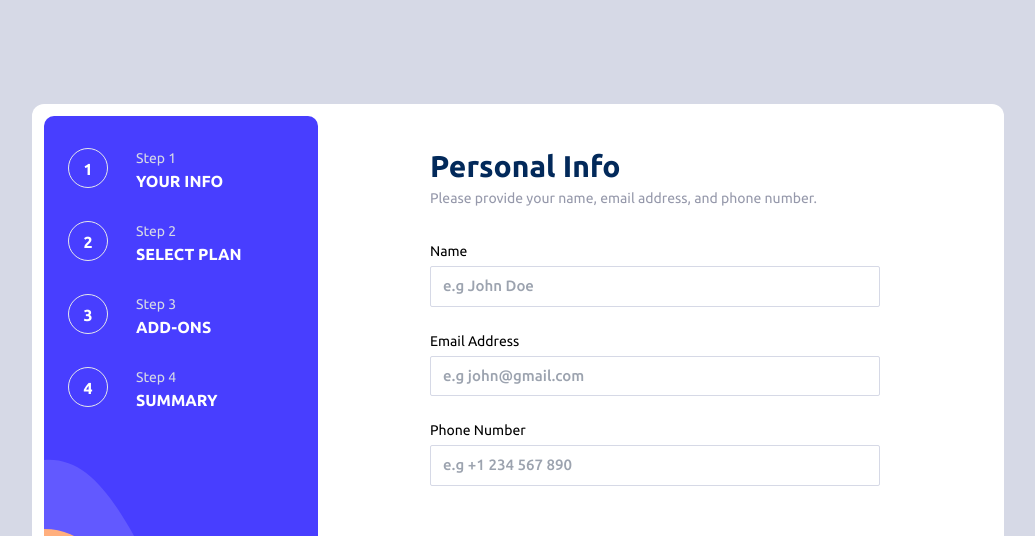
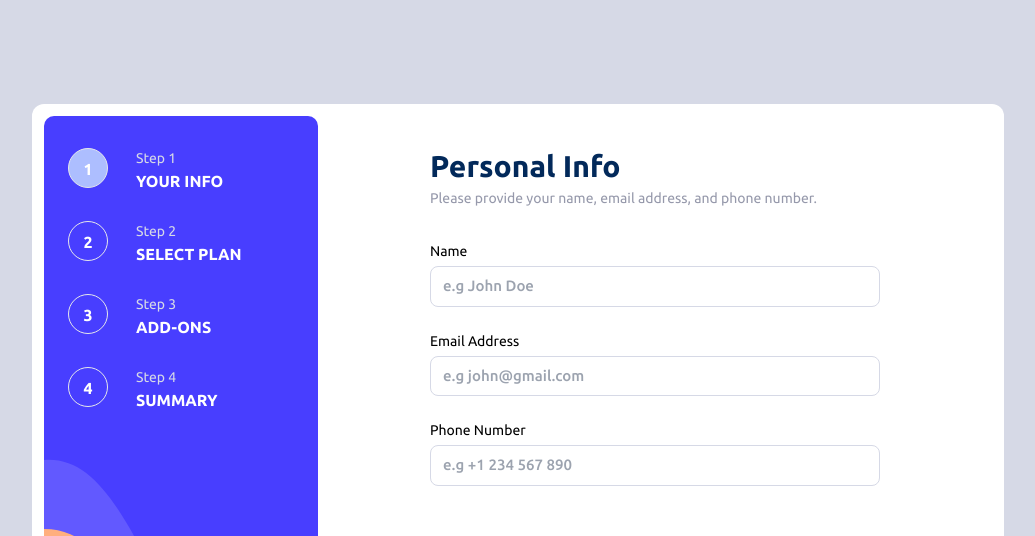
Before and after one commit to zainkazi/multi-step-form-react, a React (Vite) app: page / in a window 1280 px wide. Shown: the top 536 px of the page, without its empty margins (122-1157 px from the left). Built offline with nearby package versions, Linux system fonts and the light colour scheme.

Commit message:
Added functionality in plan section

```diff
--- a/src/components/AddonComponent.jsx
+++ b/src/components/AddonComponent.jsx
@@ -1,10 +1,14 @@
 import React from "react";
 
-const AddonComponent = ({ title, desc, price }) => {
+const AddonComponent = ({ title, desc, price, onBoxCheck }) => {
   return (
     <div className="flex justify-between items-center border border-[#d6d9e6] space-x-5 md:space-x-40 py-3 px-8 rounded-xl hover:border-[#02295a]">
       <div className="flex items-center space-x-6">
-        <input className="w-4 h-4" type="checkbox" />
+        <input
+          onClick={() => onBoxCheck(title, price)}
+          className="w-4 h-4"
+          type="checkbox"
+        />
         <div className="">
           <div className="font-bold text-[#02295a]">{title}</div>
           <div className="text-[#9699ab] text-[14px]">{desc}</div>
--- a/src/components/Addons.jsx
+++ b/src/components/Addons.jsx
@@ -2,9 +2,9 @@ import React, { useState, useEffect } from "react";
 import AddonComponent from "./AddonComponent";
 import SectionHeading from "./SectionHeading";
 
-const Addons = ({ currentStep }) => {
+const Addons = ({ currentStep, onBoxCheck }) => {
   const [bg, setBg] = useState("black");
-  const [addons, setAddons] = useState([
+  const [addonOptions, setAddonOptions] = useState([
     {
       id: 1,
       title: "Online service",
@@ -34,8 +34,9 @@ const Addons = ({ currentStep }) => {
         desc="Add-ons help enhance your gaming experience."
       />
       <div className="space-y-5">
-        {addons.map((addon) => (
+        {addonOptions.map((addon) => (
           <AddonComponent
+            onBoxCheck={onBoxCheck}
             key={addon.id}
             title={addon.title}
             desc={addon.desc}
--- a/src/components/Form.jsx
+++ b/src/components/Form.jsx
@@ -12,26 +12,94 @@ const Form = () => {
   const [stepNumber, setStepNumber] = useState(() => 1);
   const [goBackVisible, setGoBackVisible] = useState("invisible");
   const [steps, setSteps] = useState([
-    { id: 1, title: "YOUR INFO", active: false },
+    { id: 1, title: "YOUR INFO", active: true },
     { id: 2, title: "SELECT PLAN", active: false },
     { id: 3, title: "ADD-ONS", active: false },
     { id: 4, title: "SUMMARY", active: false },
   ]);
 
+  const [yourInfo, setYourInfo] = useState({
+    name: "",
+    email: "",
+    phone: "",
+  });
+  const [isEmpty, setIsEmpty] = useState(false);
+
+  const [plan, setPlan] = useState({
+    title: "",
+    price: 0,
+    yearly: false,
+  });
+
+  const [addons, setAddons] = useState([]);
+
   useEffect(() => {
+    setSteps((prevSteps) => {
+      const updatedSteps = prevSteps.map((step) => {
+        if (step.id === stepNumber) {
+          return { ...step, active: true };
+        } else {
+          return { ...step, active: false };
+        }
+      });
+      return updatedSteps;
+    });
     if (stepNumber > 1) {
       setGoBackVisible("visible");
     } else {
       setGoBackVisible("invisible");
     }
-  }, [stepNumber]);
+
+    // console.log(steps);
+    // console.log(stepNumber);
+    // console.log(yourInfo);
+    // console.log(plan);
+  }, [stepNumber, yourInfo, plan]);
 
   const nextStep = () => {
+    // if (
+    //   yourInfo.name.length == 0 ||
+    //   yourInfo.email.length == 0 ||
+    //   yourInfo.phone.length == 0
+    // ) {
+    //   setIsEmpty(true);
+    //   return;
+    // } else {
+    //   setIsEmpty(false);
+    // }
+
     setStepNumber((prevStep) => prevStep + 1);
   };
 
   const prevStep = () => {
     setStepNumber((prevStep) => prevStep - 1);
+  };
+
+  const changeYourInfo = (event) => {
+    setYourInfo((prevInfo) => {
+      return { ...prevInfo, [event.target.name]: event.target.value };
+    });
+  };
+
+  const selectPlan = (title, price) => {
+    setPlan((prevPlan) => {
+      return { ...prevPlan, title: title, price: price };
+    });
+  };
+  const toggleDuration = () => {
+    // let isYearly = null;
+    // if (plan.yearly == false) {
+    //   isYearly = true;
+    // } else {
+    //   isYearly = false;
+    // }
+    // setPlan((prevPlan) => {
+    //   return { ...prevPlan, yearly: true };
+    // });
+  };
+
+  const checkBox = (title, price) => {
+    console.log(title, price);
   };
 
   return (
@@ -58,9 +126,24 @@ const Form = () => {
 
         <div className="flex flex-col justify-between absolute top-40 w-[450px] md:static mb-40 rounded-2xl mx-8 px-16 pt-10 pb-16 bg-white md:px-0 md:py-5 md:mx-28 md:w-100 md:my-2">
           <div>
-            {(stepNumber === 1 && <YourInfo currentStep={stepNumber} />) ||
-              (stepNumber === 2 && <Plan currentStep={stepNumber} />) ||
-              (stepNumber === 3 && <Addons currentStep={stepNumber} />) ||
+            {(stepNumber === 1 && (
+              <YourInfo
+                onChangeYourInfo={changeYourInfo}
+                yourInfo={yourInfo}
+                currentStep={stepNumber}
+                isEmpty={isEmpty}
+              />
+            )) ||
+              (stepNumber === 2 && (
+                <Plan
+                  onPlanSelect={selectPlan}
+                  onToggleDuration={toggleDuration}
+                  currentStep={stepNumber}
+                />
+              )) ||
+              (stepNumber === 3 && (
+                <Addons onBoxCheck={checkBox} currentStep={stepNumber} />
+              )) ||
               (stepNumber === 4 && <Summary currentStep={stepNumber} />)}
           </div>
           <div className="flex justify-between fixed px-16 bottom-0 left-0 w-full bg-white p-5 md:static md:p-0 md:static items-center w-[700px]]">
@@ -74,18 +157,18 @@ const Form = () => {
             )} */}
             <div
               onClick={prevStep}
-              className={`font-medium text-[#9699ab] cursor-pointer transition duration-100 hover:text-[#02295a] ${goBackVisible}`}
+              className={`font-medium text-[#9699ab] select-none cursor-pointer transition duration-100 hover:text-[#02295a] ${goBackVisible}`}
             >
               Go back
             </div>
             {stepNumber === 4 ? (
-              <div className="font-medium bg-[#473dff] text-white py-3 px-5 rounded-lg cursor-pointer transition duration-100 hover:opacity-90">
+              <div className="font-medium bg-[#473dff] select-none text-white py-3 px-5 rounded-lg cursor-pointer transition duration-100 hover:opacity-90">
                 Confirm
               </div>
             ) : (
               <div
                 onClick={nextStep}
-                className="font-medium bg-[#02295a] text-white py-3 px-5 rounded-lg cursor-pointer transition duration-100 hover:opacity-90"
+                className="font-medium bg-[#02295a] select-none text-white py-3 px-5 rounded-lg cursor-pointer transition duration-100 hover:opacity-90"
               >
                 Next Step
               </div>
--- a/src/components/FormField.jsx
+++ b/src/components/FormField.jsx
@@ -1,16 +1,38 @@
-import React from "react";
+import React, { useEffect, useState } from "react";
 
-const FormField = ({ label, placeholder }) => {
+const FormField = ({
+  name,
+  label,
+  placeholder,
+  onChangeYourInfo,
+  value,
+  isEmpty,
+}) => {
+  const [displayRequired, setDisplayRequired] = useState("hidden");
+  useEffect(() => {
+    if (isEmpty == true) {
+      setDisplayRequired("block");
+    }
+  }, []);
+
   return (
     <div>
-      <div>
+      <div className="flex justify-between items-center">
         <label>{label}</label>
+        <p
+          className={`${displayRequired} font-medium text-[14px] text-[#ed3548]`}
+        >
+          This field is required
+        </p>
       </div>
       <div>
         <input
-          className="font-medium w-full mt-1 p-2 pl-3 rounded-sm rounded-lg border border-[#d6d9e6] text-[#02295a] text-[15px] hover:border-[#02295a] focus:border-white focus:ring-[#bfe2fd]"
+          onChange={onChangeYourInfo}
+          name={name}
+          className="font-medium w-full mt-1 p-2 pl-3 rounded-full rounded-lg border border-[#d6d9e6] text-[#02295a] text-[15px] hover:border-[#02295a] focus:border-white focus:ring-[#bfe2fd]"
           type="text"
           placeholder={placeholder}
+          value={value}
         />
       </div>
     </div>
--- a/src/components/PlanOption.jsx
+++ b/src/components/PlanOption.jsx
@@ -1,8 +1,17 @@
-import React from "react";
+import React, { useState } from "react";
 
-const PlanOption = ({ logo, title, price }) => {
+const PlanOption = ({ logo, title, price, onPlanSelect }) => {
+  const [bg, changeBg] = useState("");
+
+  // const onPlanSelect = () => {
+  //   changeBg("bg-[#d6d9e6]");
+  // };
+
   return (
-    <div className="border border-[#d6d9e6] rounded-xl flex flex-row md:flex-col justify-start md:justify-between items-left pt-5 px-5 pr-14 cursor-pointer hover:border-[#473dff] focus:bg-violet-700">
+    <div
+      onClick={() => onPlanSelect(title, price)}
+      className={`${bg} border border-[#d6d9e6] rounded-xl flex flex-row md:flex-col justify-start md:justify-between items-left pt-5 px-5 pr-14 cursor-pointer hover:border-[#473dff] focus:bg-violet-700`}
+    >
       <div className="mb-5 md:mb-10 mr-10 md:mr-0">
         <img src={logo} />
       </div>
--- a/src/components/Step.jsx
+++ b/src/components/Step.jsx
@@ -1,11 +1,17 @@
-import React, { useEffect } from "react";
+import React, { useEffect, useState } from "react";
 
-const Step = ({ number, title, stepActive }) => {
-  useEffect(() => {});
+const Step = ({ number, title, active }) => {
+  const [bg, setBg] = useState("");
+  useEffect(() => {
+    if (active) setBg("bg-[#adbeff]");
+    else setBg("");
+  });
 
   return (
     <div className="flex text-left space-x-7 text-white">
-      <div className="font-bold border p-2 text-center w-10 h-10 rounded-full">
+      <div
+        className={`font-bold border p-2 ${bg} text-center w-10 h-10 rounded-full`}
+      >
         {number}
       </div>
       <div className="hidden md:block">
--- a/src/components/YourInfo.jsx
+++ b/src/components/YourInfo.jsx
@@ -2,15 +2,31 @@ import React, { useEffect, useState } from "react";
 import FormField from "./FormField";
 import SectionHeading from "./SectionHeading";
 
-const YourInfo = ({ currentStep }) => {
-  const [bg, setBg] = useState("");
+const YourInfo = ({ yourInfo, onChangeYourInfo, isEmpty }) => {
   const [formFields, setFormFields] = useState([
-    { id: 1, label: "Name", placeholder: "e.g John Doe" },
-    { id: 2, label: "Email Address", placeholder: "e.g john@gmail.com" },
-    { id: 3, label: "Phone Number", placeholder: "e.g +1 234 567 890" },
+    {
+      id: 1,
+      name: "name",
+      label: "Name",
+      placeholder: "e.g John Doe",
+    },
+    {
+      id: 2,
+      name: "email",
+      label: "Email Address",
+      placeholder: "e.g john@gmail.com",
+    },
+    {
+      id: 3,
+      name: "phone",
+      label: "Phone Number",
+      placeholder: "e.g +1 234 567 890",
+    },
   ]);
 
-  useEffect(() => {}, [currentStep]);
+  // useEffect(() => {
+  //   console.log(isEmpty);
+  // }, [isEmpty]);
 
   return (
     <div>
@@ -22,9 +38,13 @@ const YourInfo = ({ currentStep }) => {
         <div className="flex flex-col space-y-6 text-[14px]">
           {formFields.map((formField) => (
             <FormField
+              onChangeYourInfo={onChangeYourInfo}
               key={formField.id}
+              name={formField.name}
               label={formField.label}
               placeholder={formField.placeholder}
+              value={yourInfo[formField.name]}
+              isEmpty={isEmpty}
             />
           ))}
         </div>
```
Also changed, not shown: src/components/Plan.jsx (+6 -2 lines).
